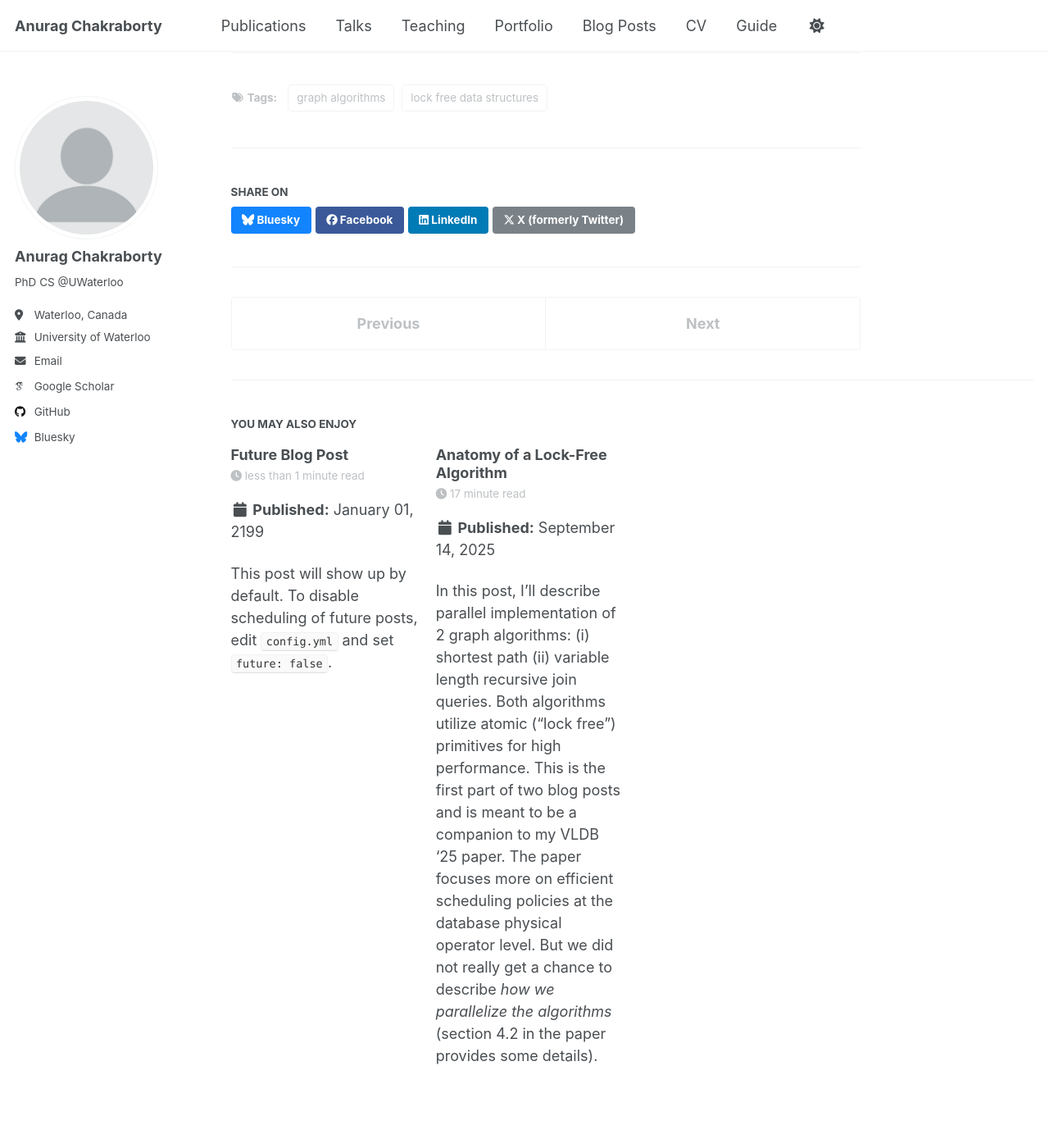
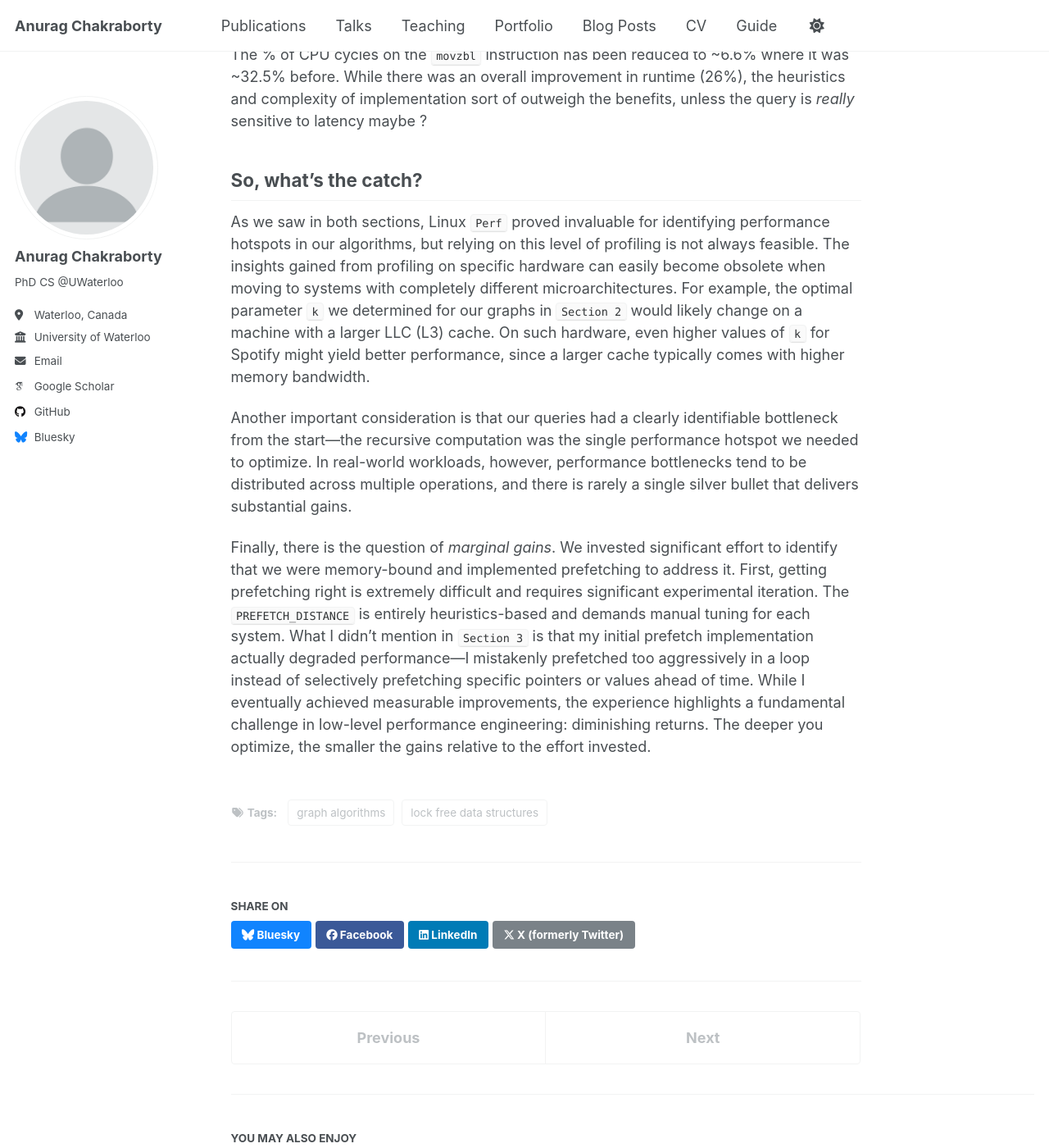
Before and after one commit to anuchak/anuchak.github.io, a Jekyll site: the page built from _posts/2025-09-15-blog-post-2.md, in a window 1280 px wide and 1400 px high, scrolled down 10573 px. Shown: the whole window at 82% size. Built offline with Jekyll 4.4.1, drawn with Linux system fonts in a browser that asks for light colours; some web fonts are replaced; a script that is not in the unit is left out; some of the changed text lies outside the part shown.

Commit message:
push changes

```diff
--- a/_posts/2025-09-15-blog-post-2.md
+++ b/_posts/2025-09-15-blog-post-2.md
@@ -82,7 +82,7 @@ available cores and memory bandwidth.
 <br>
 <div style="text-align: center;">
   <figure style="display: inline-block; margin: 0;">
-    <img src="/images/nTkS_policy.png" alt="Description" style="width: 65%;" />
+    <img src="/images/nTkS_policy.png" alt="Description" style="width: 75%;" />
     <figcaption style="text-align: center; font-size: 1.1rem;"><strong>Figure a</strong>: nTkS Runtime Policy </figcaption>
   </figure>
 </div>
@@ -145,7 +145,7 @@ We ran a recursive join query, starting from 64 sources, keeping the total threa
 <br>
 <div style="text-align: center;">
   <figure style="display: inline-block; margin: 0;">
-    <img src="/images/nTkS_experiment.png" alt="Description" style="width: 65%;" />
+    <img src="/images/nTkS_experiment.png" alt="Description" style="width: 75%;" />
     <figcaption style="text-align: center; font-size: 1.1rem;"><strong>Figure b</strong>: Varying 'k' </figcaption>
   </figure>
 </div>
@@ -237,7 +237,7 @@ LiveJournal, Graph500) and _**Figure d**_ shows the cache access pattern by Thre
 <br>
 <div style="text-align: center;">
   <figure style="display: inline-block; margin: 0;">
-    <img src="/images/cache-behavior-1.png" alt="Description" style="width: 65%;" />
+    <img src="/images/cache-behavior-1.png" alt="Description" style="width: 75%;" />
     <figcaption style="text-align: center; font-size: 1.1rem;"><strong>Figure c</strong>: Sparse Graph </figcaption>
   </figure>
 </div>
@@ -250,7 +250,7 @@ increasing concurrent sources leads to better cache utilization and better throu
 <br>
 <div style="text-align: center;">
   <figure style="display: inline-block; margin: 0;">
-    <img src="/images/cache-behavior-2.png" alt="Description" style="width: 65%;" />
+    <img src="/images/cache-behavior-2.png" alt="Description" style="width: 75%;" />
     <figcaption style="text-align: center; font-size: 1.1rem;"><strong>Figure d</strong>: Dense Graph </figcaption>
   </figure>
 </div>
@@ -300,7 +300,7 @@ get spent for this query using `perf record` and tracking the `cycles` event:
 <br>
 <div style="text-align: center;">
   <figure style="display: inline-block; margin: 0;">
-    <img src="/images/var_len_perf.png" alt="Description" style="width: 85%;" />
+    <img src="/images/var_len_perf.png" alt="Description" style="width: 90%;" />
     <figcaption style="text-align: center;"></figcaption>
   </figure>
 </div>
@@ -313,7 +313,7 @@ following:
 <br>
 <div style="text-align: center;">
   <figure style="display: inline-block; margin: 0;">
-    <img src="/images/var_len_perf_2.png" alt="Description" style="width: 85%;" />
+    <img src="/images/var_len_perf_2.png" alt="Description" style="width: 90%;" />
     <figcaption style="text-align: center;"></figcaption>
   </figure>
 </div>
@@ -386,7 +386,7 @@ following figure highlights this:
 <br>
 <div style="text-align: center;">
   <figure style="display: inline-block; margin: 0;">
-    <img src="/images/prefetch_mechanism.png" alt="Description" style="width: 85%;" />
+    <img src="/images/prefetch_mechanism.png" alt="Description" style="width: 90%;" />
     <figcaption style="text-align: center;font-size: 1.1rem;"><strong>Figure f:</strong> Two Stage Prefetch Mechanism</figcaption>
   </figure>
 </div>
@@ -413,3 +413,26 @@ an overall improvement in runtime (26%), the heuristics and complexity of implem
 unless the query is _really_ sensitive to latency maybe ?
 
 ## So, what's the catch?
+
+As we saw in both sections, Linux `Perf` proved invaluable for identifying performance hotspots
+in our algorithms, but relying on this level of profiling is not always feasible. The insights
+gained from profiling on specific hardware can easily become obsolete when moving to systems with
+completely different microarchitectures. For example, the optimal parameter `k` we determined for
+our graphs in `Section 2` would likely change on a machine with a larger LLC (L3) cache. On such
+hardware, even higher values of `k` for Spotify might yield better performance, since a larger
+cache typically comes with higher memory bandwidth.
+
+Another important consideration is that our queries had a clearly identifiable bottleneck from the
+start—the recursive computation was the single performance hotspot we needed to optimize. In real-world
+workloads, however, performance bottlenecks tend to be distributed across multiple operations, and
+there is rarely a single silver bullet that delivers substantial gains.
+
+Finally, there is the question of _marginal gains_. We invested significant effort to identify that
+we were memory-bound and implemented prefetching to address it. First, getting prefetching right
+is extremely difficult and requires significant experimental iteration. The `PREFETCH_DISTANCE` is
+entirely heuristics-based and demands manual tuning for each system. What I didn't mention in `Section 3`
+is that my initial prefetch implementation actually degraded performance—I mistakenly prefetched too
+aggressively in a loop instead of selectively prefetching specific pointers or values ahead of time.
+While I eventually achieved measurable improvements, the experience highlights a fundamental challenge
+in low-level performance engineering: diminishing returns. The deeper you optimize, the smaller the
+gains relative to the effort invested.
```
Also changed, not shown: images/prefetch_mechanism.png.
